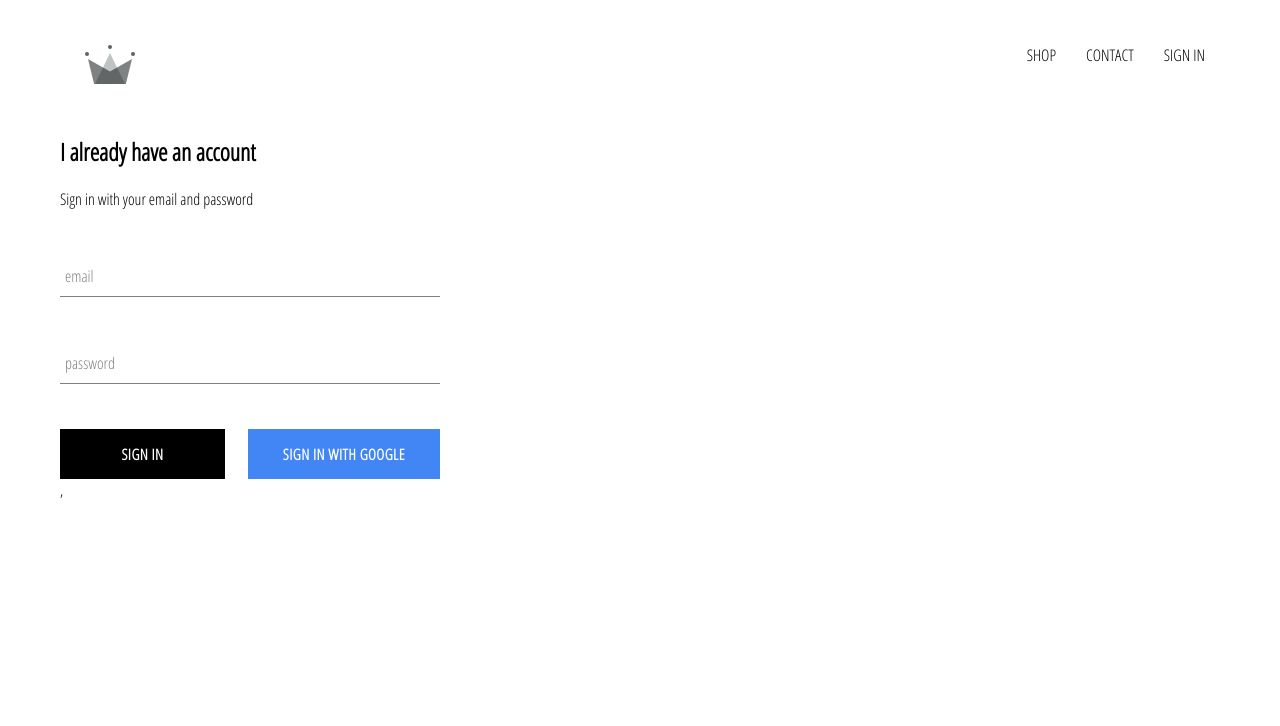
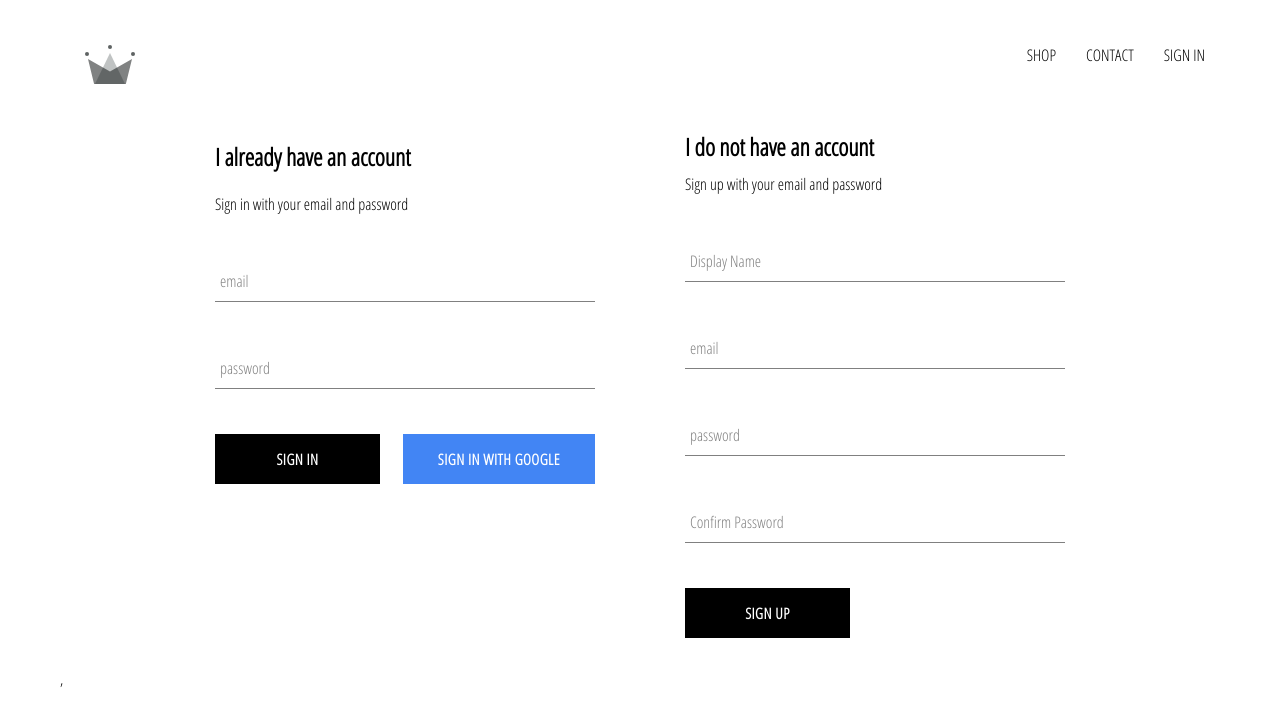
Before and after one commit to Standstrong/crown-clothing, a React (Create React App) app: page /signin in a window 1280 px wide. Shown: the top 726 px of the page. Built offline with nearby package versions, Linux system fonts and the light colour scheme; no server answers.

Commit message:
implemented firebase utils, included ability to store authenticated users into our firestore database

```diff
--- a/src/App.js
+++ b/src/App.js
@@ -7,7 +7,7 @@
 import ShopPage from './pages/shop/shop.component';
 import SignInAndSignUpPage from './pages/sign-in-and-sign-up/sign-in-and-sign-up.component';
 import Header from './components/header/header.component';
-import { auth } from './firebase/firebase.utils';
+import { auth, createUserProfileDocument } from './firebase/firebase.utils';
 
 
 /*const HatsPage = () => (
@@ -30,10 +30,29 @@
 	unsubscribeFromAuth = null;
 
 	componentDidMount() {
-		this.unsubscribeFromAuth = auth.onAuthStateChanged(user => {
-			this.setState({  currentUser: user });
+		this.unsubscribeFromAuth = auth.onAuthStateChanged(async userAuth => {
+			if(userAuth) {
+				const userRef = await createUserProfileDocument(userAuth);
 
-			console.log(user);
+				userRef.onSnapshot(snapShot => {
+					this.setState({
+						currentUser: {
+							id: snapShot.id,
+							...snapShot.data()
+						}
+					});
+
+					console.log(this.state);
+
+				});
+
+			}
+
+			//shold the else be here
+
+			else {
+				this.setState({currentUser: userAuth});
+			}
 		});
 	}
 
--- /dev/null
+++ b/src/components/sign-up/sign-up.component.jsx
@@ -0,0 +1,116 @@
+import React from 'react';
+
+import FormIput from '../form-input/form-input.component';
+import CustomButton from '../custom-button/custom-button.component';
+
+import { auth, createUserProfileDocument } from '../../firebase/firebase.utils';
+
+import './sign-up.styles.scss';
+
+class SignUp extends React.Component {
+	constructor() {
+		super();
+
+		this.state = {
+			displayName: '',
+			email: '',
+			password: '',
+			confirmPassword: ''
+		}
+	}
+
+	handleSubmit = async event => {
+		event.preventDefault();
+
+		const { displayName, email, password, confirmPassword } = this.state;
+
+		if(password !== confirmPassword ) {
+			alert("passwords don't match");
+			return;
+		}
+
+		try {
+			const { user } = await auth.createUserWithEmailAndPassword(
+				email,
+				password
+			);
+
+
+			await createUserProfileDocument( user, {displayName} );
+
+			this.setState({
+				displayName: '',
+			    email: '',
+				password: '',
+				confirmPassword: ''
+			});
+		}
+
+		catch (error) {
+			console.error(error);
+
+		}
+	};
+
+	handleChange = event => {
+		const { name, value } = event.target;
+
+		this.setState({ [name]: value });
+	}
+
+	render () {
+		const { displayName, email, password, confirmPassword } = this.state;
+		return (
+			<div className = 'sign-up'>
+
+				<h2 className = 'title'>I do not have an account</h2>
+				<span>Sign up with your email and password</span>
+				<form className = 'sign-up-form' onSubmit = {this.handleSubmit}>
+
+					<FormIput
+					type = 'text'
+					name = 'displayName'
+					value = {displayName}
+					onChange = { this.handleChange }
+					label = 'Display Name'
+					required
+					/>
+
+					<FormIput
+					type = 'email'
+					name = 'email'
+					value = {email}
+					onChange = { this.handleChange }
+					label = 'email'
+					required
+					/>
+
+					<FormIput
+					type = 'password'
+					name = 'password'
+					value = {password}
+					onChange = { this.handleChange }
+					label = 'password'
+					required
+					/>
+
+					<FormIput
+					type = 'password'
+					name = 'confirmPassword'
+					value = {confirmPassword}
+					onChange = { this.handleChange }
+					label = 'Confirm Password'
+					required
+					/>
+
+					<CustomButton  type = 'submit' >Sign Up</CustomButton>
+
+				</form>
+
+			</div>
+		)
+	}
+}
+
+
+export default SignUp;
--- /dev/null
+++ b/src/components/sign-up/sign-up.styles.scss
@@ -0,0 +1,9 @@
+.sign-up {
+	display: flex;
+	flex-direction: column;
+	width: 380px;
+
+	.title {
+		margin: 10px 0;
+	}
+}
--- a/src/firebase/firebase.utils.js
+++ b/src/firebase/firebase.utils.js
@@ -19,6 +19,36 @@
     appId: "1:1079583457336:web:74351ed29cb75de8bea6cd",
     measurementId: "G-KCLD1SB1F8"
 
+};
+
+export const createUserProfileDocument = async (userAuth, additionalData) => {
+	if (!userAuth) return;
+
+	const userRef = firestore.doc(`users/${userAuth.uid}`);
+
+	const snapShot =  await userRef.get();
+
+	//console.log(snapShot);
+	if(!snapShot.exists) {
+		const { displayName, email } = userAuth;
+		const createdAt = new Date();
+
+		try {
+			await userRef.set({
+				displayName,
+				email,
+				createdAt,
+				...additionalData
+			})
+
+		}
+		catch (error) {
+			console.log('error creating user', error.message);
+
+		}
+	}
+
+	return userRef;
 };
 
 firebase.initializeApp(config);
--- a/src/pages/sign-in-and-sign-up/sign-in-and-sign-up.component.jsx
+++ b/src/pages/sign-in-and-sign-up/sign-in-and-sign-up.component.jsx
@@ -1,6 +1,9 @@
 import React from 'react';
 
 import SignIn from '../../components/sign-in/sign-in.component';
+import SignUp from '../../components/sign-up/sign-up.component';
+
+
 
 import './sign-in-and-sign-up.styles.scss';
 
@@ -8,6 +11,7 @@
 
 	<div className = 'sign-in-and-sign-up'>
 		<SignIn />
+		<SignUp />
 	</div>
 
 );
--- a/src/pages/sign-in-and-sign-up/sign-in-and-sign-up.styles.scss
+++ b/src/pages/sign-in-and-sign-up/sign-in-and-sign-up.styles.scss
@@ -0,0 +1,6 @@
+.sign-in-and-sign-up {
+	width: 850px;
+	display: flex;
+	justify-content: space-between;
+	margin: 30px auto;
+}
```
